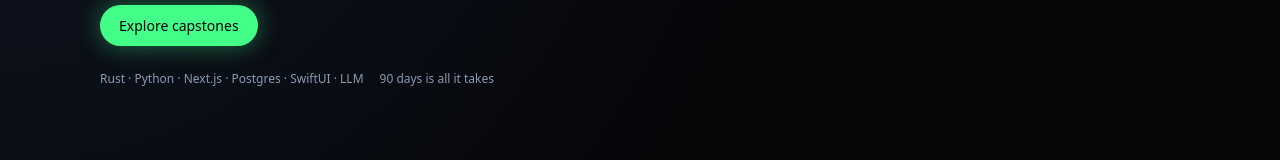
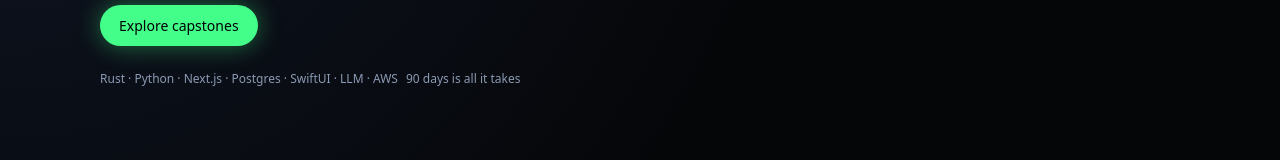
Before and after one commit to therealtplum/foundry90, a Next.js app in the folder capstones/therealtplum/apps/web/: page / in a window 1280 px wide. Shown: the part 311-471 px from the top of the page. Built offline with nearby package versions, Linux system fonts and the light colour scheme.

Commit message:
minor formatting

```diff
--- a/capstones/therealtplum/apps/web/app/page.tsx
+++ b/capstones/therealtplum/apps/web/app/page.tsx
@@ -25,9 +25,10 @@ export default function HomePage() {
           </div>
 
           <div className="f90-hero-meta">
-            <span>Rust · Python · Next.js · Postgres · SwiftUI · LLM</span>
-            <span className="f90-dot" />
-            <span>90 days is all it takes</span>
+            <div className="f90-hero-stack">
+              Rust · Python · Next.js · Postgres · SwiftUI · LLM · AWS
+            </div>
+            <span className="f90-hero-timeline">90 days is all it takes</span>
           </div>
         </div>
 
```
